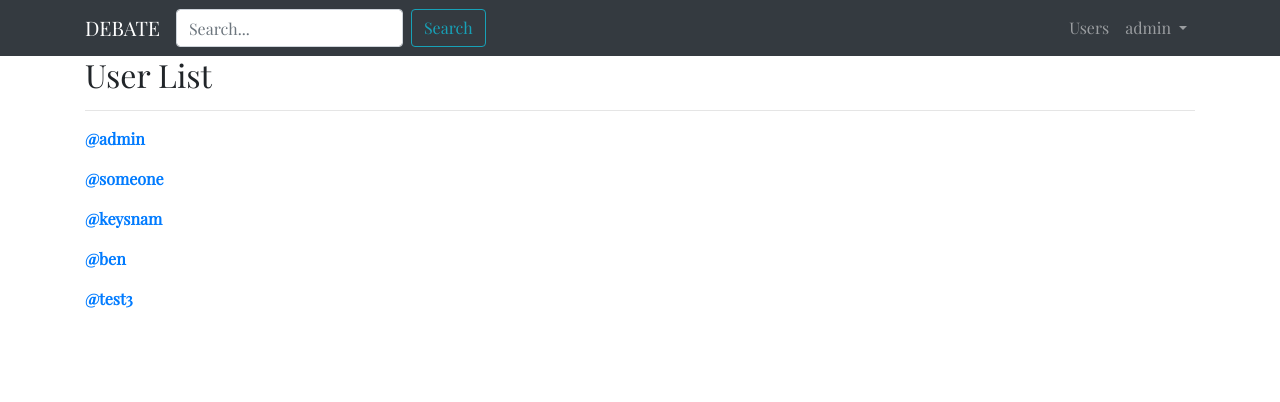
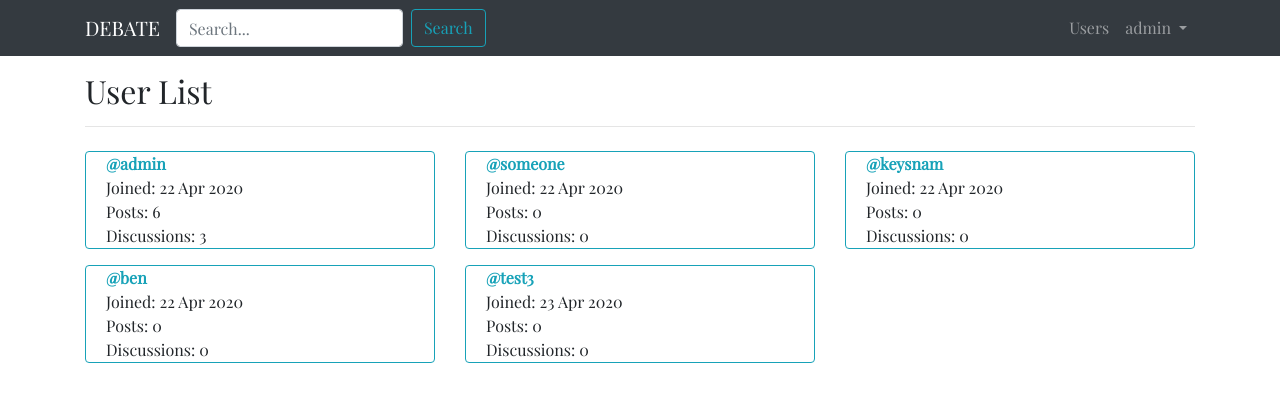
Before and after one commit to Manik5/django-playground-social-forum, a Django app: page /users/ in a window 1280 px wide. Shown: the top 402 px of the page. Run offline with Django 3.2, Linux system fonts and the light colour scheme; a user stored in the database is signed in; data comes from the database, SQL or seed files in the repository; both versions use the stored data as it was after the commit; some libraries are stand-ins or nearby versions.

Commit message:
added style in user list

```diff
--- a/core/templates/core/users.html
+++ b/core/templates/core/users.html
@@ -4,10 +4,30 @@
 
 {% block content %}
 
-  <h2>User List</h2>
+  <h2 class="mt-3">User List</h2>
   <hr>
   {% for user in object_list%}
-    <p><a href="{% url 'user_profile' username=user.username %}"><strong>@{{ user.username }}</strong></a></p>
+    {% if forloop.first %}<div class="row">{% endif %}
+      <div class="col-lg-4">
+        <div class="card my-2 border-info">
+          <div class="card-body py-0">
+            <p class="mb-0">
+              <a href="{% url 'user_profile' username=user.username %}">
+              <strong>@{{ user.username }}</strong>
+            </a>
+          </p>
+
+            Joined: {{ user.date_joined|date:"d M Y" }}
+            <br>
+            Posts: {{ user.posts.count }}
+            <br>
+            Discussions: {{ user.discussions.count }}
+
+          </div>
+        </div>
+      </div>
+        {% if forloop.counter|divisibleby:"3" or forloop.last %}</div>{% endif %}
+        {% if forloop.counter|divisibleby:"3" and not forloop.last %}<div class="row">{% endif %}
   {% endfor %}
 
 {% endblock content %}
--- a/core/views.py
+++ b/core/views.py
@@ -1,4 +1,5 @@
 from django.shortcuts import render, get_object_or_404
+from django.contrib.auth.mixins import LoginRequiredMixin
 from django.contrib.auth.models import User
 from forum.models import Section
 from django.views.generic.list import ListView
@@ -7,16 +8,18 @@ from django.views.generic.list import ListView
 # def homepage(request):
 #   return render(request, 'core/homepage.html')
 
+
 class HomeView(ListView):
-  queryset = Section.objects.all()
-  template_name = 'core/homepage.html'
-  context_object_name = "list_section"
+    queryset = Section.objects.all()
+    template_name = 'core/homepage.html'
+    context_object_name = "list_section"
 
-class UserList(ListView):
-  model = User
-  template_name = 'core/users.html'
+
+class UserList(LoginRequiredMixin, ListView):
+    model = User
+    template_name = 'core/users.html'
 
 def userProfileView(request, username):
-  user = get_object_or_404(User, username=username)
-  context = {"user": user}
-  return render(request, 'core/user_profile.html', context)
+    user = get_object_or_404(User, username=username)
+    context = {"user": user}
+    return render(request, 'core/user_profile.html', context)
--- a/static-storage/css/debate.css
+++ b/static-storage/css/debate.css
@@ -1,3 +1,7 @@
 body {
   font-family: 'Playfair Display', serif;
 }
+
+a, a:hover {
+  color: #17a2b8;
+}
```
Also changed, not shown: db.sqlite3.
